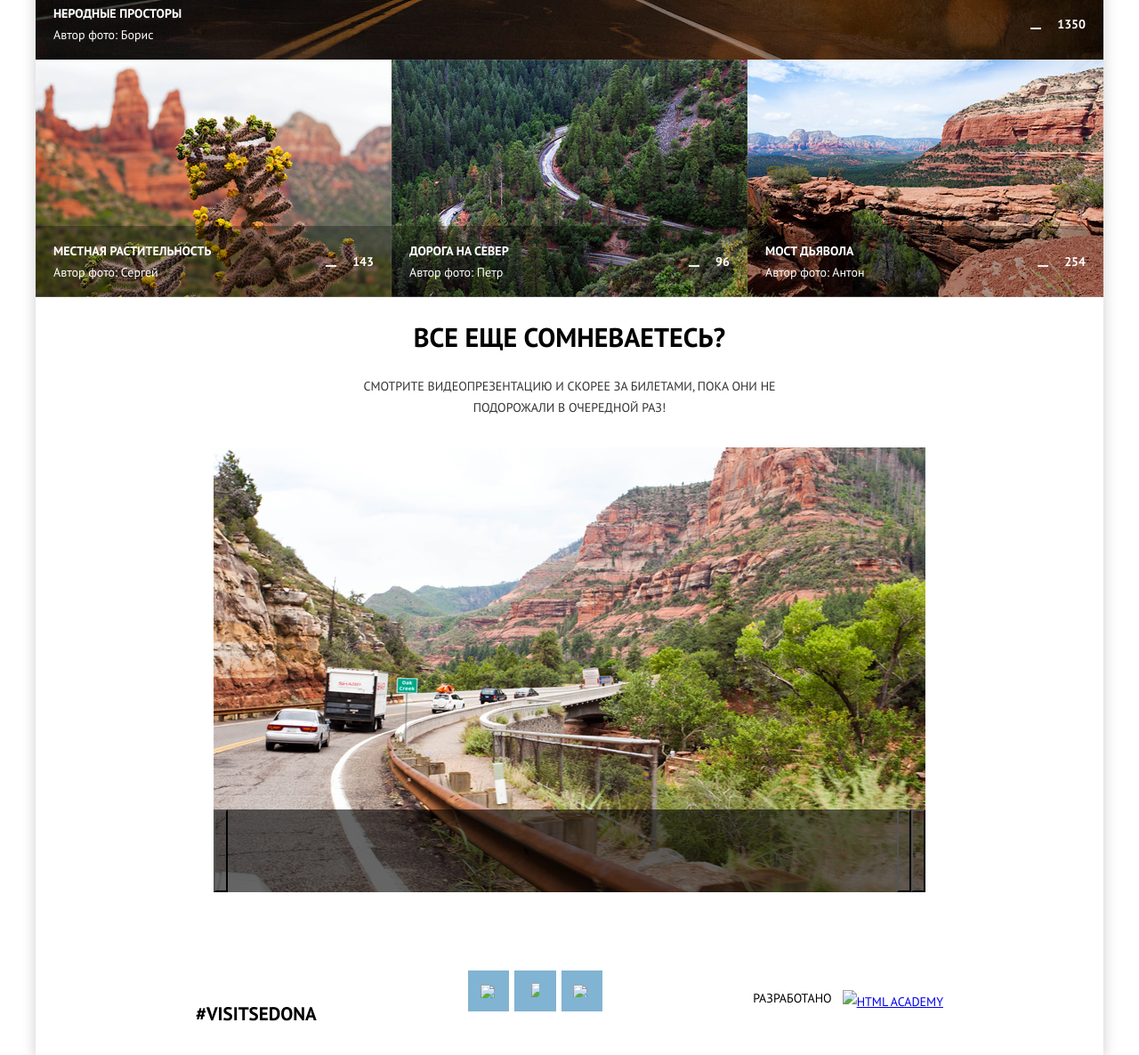
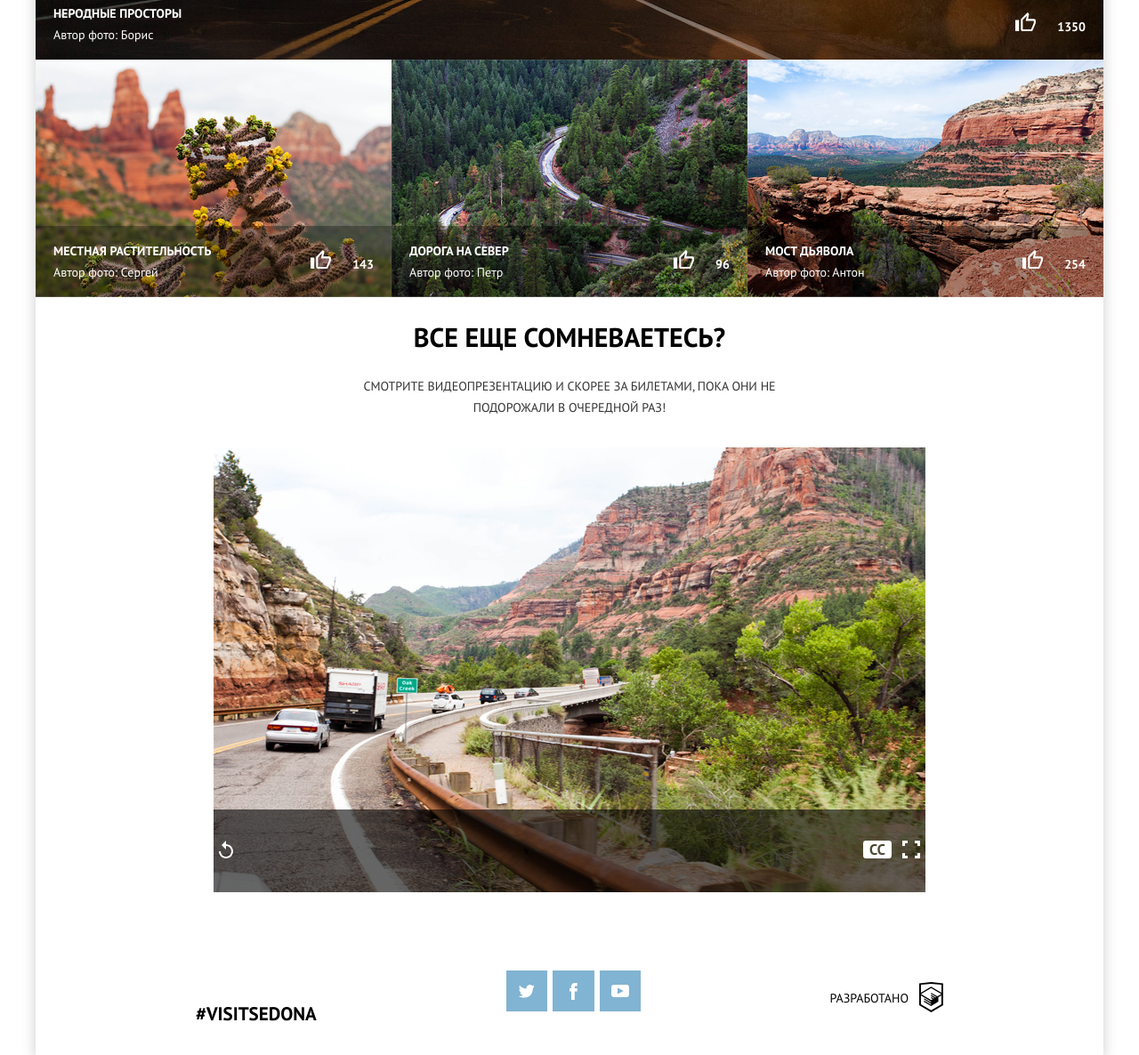
Before and after one commit to VladimirDyachenko/1520013-sedona-22, a website: page source/gallery.html in a window 1280 px wide. Shown: the part 874-2060 px from the top of the page at 89% size. Drawn offline with nearby package versions, Linux system fonts and the light colour scheme; files that its build step writes are made by us from their sources.

Commit message:
Векторная графика собрана в спрайт, добавлены иконки на страницу.

```diff
--- a/source/gallery.html
+++ b/source/gallery.html
@@ -46,7 +46,9 @@
 
   <main class="page-main">
     <div class="welcome welcome--small">
-      <img class="welcome__text" src="img/text-sedona.svg" width="229" height="39" alt="Sedona">
+      <svg class="welcome__text" width="229" height="39" alt="Sedona">
+        <use xlink:href="img/shared-sprite.svg#text-sedona-smoll"></use>
+      </svg>
     </div>
 
     <section class="page-title page-title--gallery page__wrapper">
@@ -78,6 +80,9 @@
               <div class="image-card__like like">
                 <button class="like__button" type="button">
                   <span class="visually-hidden">Нравится!</span>
+                  <svg class="like__icon" width="23" height="21" alt="Нравится!">
+                    <use xlink:href="img/gallery/gallery-sprite.svg#like"></use>
+                  </svg>
                 </button>
                 <span class="like__counter"><b>1350</b></span>
               </div>
@@ -104,6 +109,9 @@
               <div class="image-card__like like">
                 <button class="like__button" type="button">
                   <span class="visually-hidden">Нравится!</span>
+                  <svg class="like__icon" width="23" height="21" alt="Нравится!">
+                    <use xlink:href="img/gallery/gallery-sprite.svg#like"></use>
+                  </svg>
                 </button>
                 <span class="like__counter"><b>143</b></span>
               </div>
@@ -130,6 +138,9 @@
               <div class="image-card__like like">
                 <button class="like__button" type="button">
                   <span class="visually-hidden">Нравится!</span>
+                  <svg class="like__icon" width="23" height="21" alt="Нравится!">
+                    <use xlink:href="img/gallery/gallery-sprite.svg#like"></use>
+                  </svg>
                 </button>
                 <span class="like__counter"><b>96</b></span>
               </div>
@@ -156,6 +167,9 @@
               <div class="image-card__like like">
                 <button class="like__button" type="button">
                   <span class="visually-hidden">Нравится!</span>
+                  <svg class="like__icon" width="23" height="21" alt="Нравится!">
+                    <use xlink:href="img/gallery/gallery-sprite.svg#like"></use>
+                  </svg>
                 </button>
                 <span class="like__counter"><b>254</b></span>
               </div>
@@ -185,14 +199,23 @@
 
           <button class="video__button video__button--replay" type="button">
             <span class="visually-hidden">Повтор</span>
+            <svg class="video__controls-icon" width="16" height="20" alt="Повтор">
+              <use xlink:href="img/gallery/gallery-sprite.svg#replay"></use>
+            </svg>
           </button>
 
           <button class="video__button video__button--subtitles" type="button">
             <span class="visually-hidden">Субтитры</span>
+            <svg class="video__controls-icon" width="32" height="20" alt="Субтитры">
+              <use xlink:href="img/gallery/gallery-sprite.svg#subtitles"></use>
+            </svg>
           </button>
 
           <button class="video__button video__button--fullscreen" type="button">
             <span class="visually-hidden">Во весь экран</span>
+            <svg class="video__controls-icon" width="20" height="20" alt="Во весь экран">
+              <use xlink:href="img/gallery/gallery-sprite.svg#fullscreen"></use>
+            </svg>
           </button>
         </div>
       </div>
@@ -211,19 +234,25 @@
           <li class="socials__item">
             <a class="socials__link socials__link--twitter" href="#">
               <span class="visually-hidden">Twitter</span>
-              <img src="img/icon-twitter.svg" width="18" height="15" alt="Twitter">
+              <svg class="socials__icon" width="18" height="15" alt="Twitter">
+                <use xlink:href="img/shared-sprite.svg#logo-twitter"></use>
+              </svg>
             </a>
           </li>
           <li class="socials__item">
             <a class="socials__link socials__link--facebook" href="#">
               <span class="visually-hidden">Facebook</span>
-              <img src="img/icon-facebook.svg" width="9" height="19" alt="Facebook">
+              <svg class="socials__icon" width="9" height="19" alt="Facebook">
+                <use xlink:href="img/shared-sprite.svg#logo-facebook"></use>
+              </svg>
             </a>
           </li>
           <li class="socials__item">
             <a class="socials__link socials__link--youtube" href="#">
               <span class="visually-hidden">YouTube</span>
-              <img src="img/icon-youtube.svg" width="20" height="14" alt="YouTube">
+              <svg class="socials__icon" width="20" height="14" alt="YouTube">
+                <use xlink:href="img/shared-sprite.svg#logo-yt"></use>
+              </svg>
             </a>
           </li>
         </ul>
@@ -232,7 +261,9 @@
       <div class="page-footer__copyright copyright">
         <span class="copyright__text">Разработано</span>
         <a class="copyright__link" href="https://htmlacademy.ru/intensive/adaptive">
-          <img src="img/logo-htmlacademy.svg" width="27" height="35" alt="HTML ACADEMY">
+          <svg class="copyright__logo" width="27" height="35" alt="HTML ACADEMY">
+            <use xlink:href="img/shared-sprite.svg#htmlacademy-logo"></use>
+          </svg>
         </a>
       </div>
     </div>
--- a/source/sass/blocks/like.scss
+++ b/source/sass/blocks/like.scss
@@ -1,5 +1,20 @@
 .like__button {
   border: none;
+  background: transparent;
+  cursor: pointer;
+
+  &:active {
+    transform: scale(1.05);
+  }
+}
+
+.like__icon {
+  opacity: 0.3;
+
+  @media (min-width: $desktop-width) {
+    opacity: 1;
+    fill: $secondary-text-color;
+  }
 }
 
 .like__counter {
--- a/source/sass/blocks/video.scss
+++ b/source/sass/blocks/video.scss
@@ -64,6 +64,8 @@
 .video__button {
   background-color: transparent;
   grid-row: 1 / 2;
+  border: none;
+  cursor: pointer;
 
   &--replay {
     grid-column: 1 / 2;
@@ -80,4 +82,16 @@
   @media (max-width: $mobile-only) {
     grid-row: 2 / 3;
   }
+
+  &:active {
+    transform: scale(1.05);
+  }
 }
+
+.video__controls-icon {
+  fill: $video-icons-mobile;
+
+  @media (min-width: $tablet-width) {
+    fill: $video-icons-tablet;
+  }
+}
--- a/source/sass/variables/colors.scss
+++ b/source/sass/variables/colors.scss
@@ -27,3 +27,6 @@ $nav-item-shadow-bottom: #01010133;
 $fieldset-decorative-background-color : #e6e6e6;
 $fieldset-decorative-border: #dbdbdb;
 $image-card-caption-dark: #eaeaea;
+
+$video-icons-mobile: #5c6870;
+$video-icons-tablet: #ffffff;
```
Also changed, not shown: source/img/gallery/gallery-sprite.svg (added).
